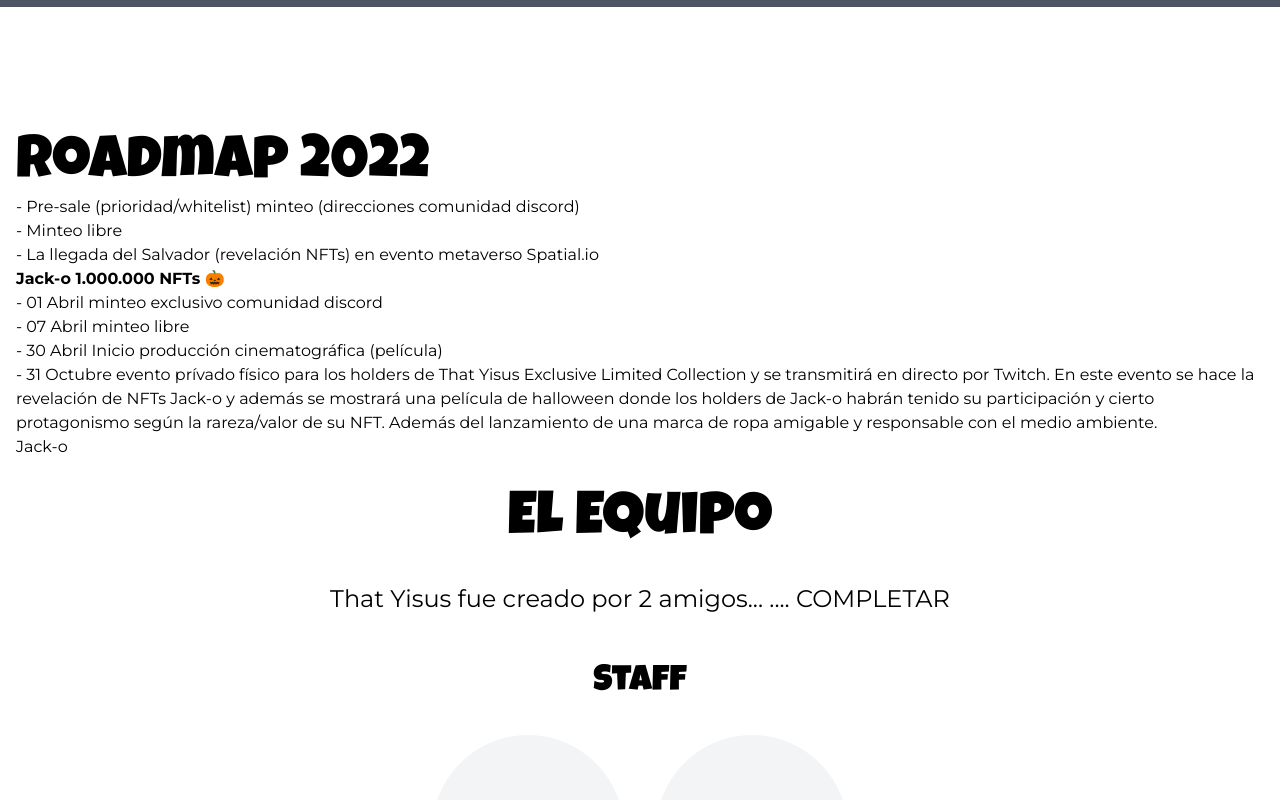
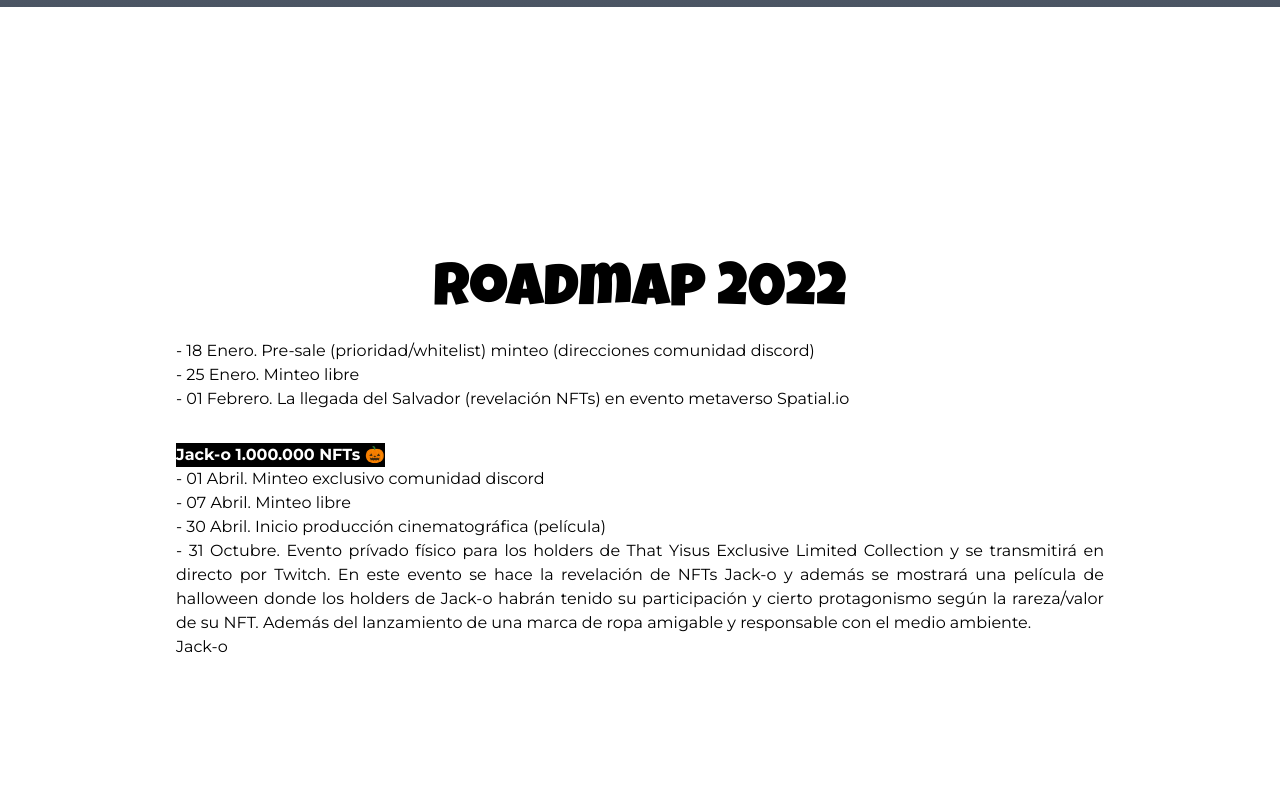
Before and after one commit to NFT-that-yisus/that-yisus-dapp, a Next.js app: page / in a window 1280 px wide. Shown: the part 3000-3800 px from the top of the page. Built offline with nearby package versions, Linux system fonts and the light colour scheme.

Commit message:
Roadmap Section finished

```diff
--- a/src/sections/indexPage/RoadmapSection.tsx
+++ b/src/sections/indexPage/RoadmapSection.tsx
@@ -2,17 +2,17 @@
 
 const RoadmapSection = () => {
     return (
-        <div className="px-4">
-            <h1 className="font-heading text-6xl">Roadmap 2022</h1>
-            <p>- Pre-sale (prioridad/whitelist) minteo (direcciones comunidad discord)</p>
-            <p>- Minteo libre</p>
-            <p>- La llegada del Salvador (revelación NFTs) en evento metaverso Spatial.io </p>
+        <div className="mx-auto py-32 px-4 w-3/4 text-justify">
+            <h1 className="font-heading text-6xl mb-4 text-center">Roadmap 2022</h1>
+            <p>- 18 Enero. Pre-sale (prioridad/whitelist) minteo (direcciones comunidad discord)</p>
+            <p>- 25 Enero. Minteo libre</p>
+            <p>- 01 Febrero. La llegada del Salvador (revelación NFTs) en evento metaverso Spatial.io </p>
 
-            <b>Jack-o 1.000.000 NFTs 🎃</b>
-            <p>- 01 Abril minteo exclusivo comunidad discord</p>
-            <p>- 07 Abril minteo libre</p>
-            <p>- 30 Abril Inicio producción cinematográfica (película)</p>
-            <p>- 31 Octubre evento prívado físico para los holders de That Yisus Exclusive Limited Collection y se transmitirá en directo por Twitch. En este evento se hace la revelación de NFTs Jack-o y además se mostrará una película de halloween donde los holders de Jack-o habrán tenido su participación y cierto protagonismo según la rareza/valor de su NFT. Además del lanzamiento de una marca de ropa amigable y responsable con el medio ambiente.</p>
+            <p className="mt-8 w-max bg-black text-white font-bold">Jack-o 1.000.000 NFTs 🎃</p>
+            <p>- 01 Abril. Minteo exclusivo comunidad discord</p>
+            <p>- 07 Abril. Minteo libre</p>
+            <p>- 30 Abril. Inicio producción cinematográfica (película)</p>
+            <p>- 31 Octubre. Evento prívado físico para los holders de That Yisus Exclusive Limited Collection y se transmitirá en directo por Twitch. En este evento se hace la revelación de NFTs Jack-o y además se mostrará una película de halloween donde los holders de Jack-o habrán tenido su participación y cierto protagonismo según la rareza/valor de su NFT. Además del lanzamiento de una marca de ropa amigable y responsable con el medio ambiente.</p>
             <p>Jack-o</p>
         </div>
     );
```
